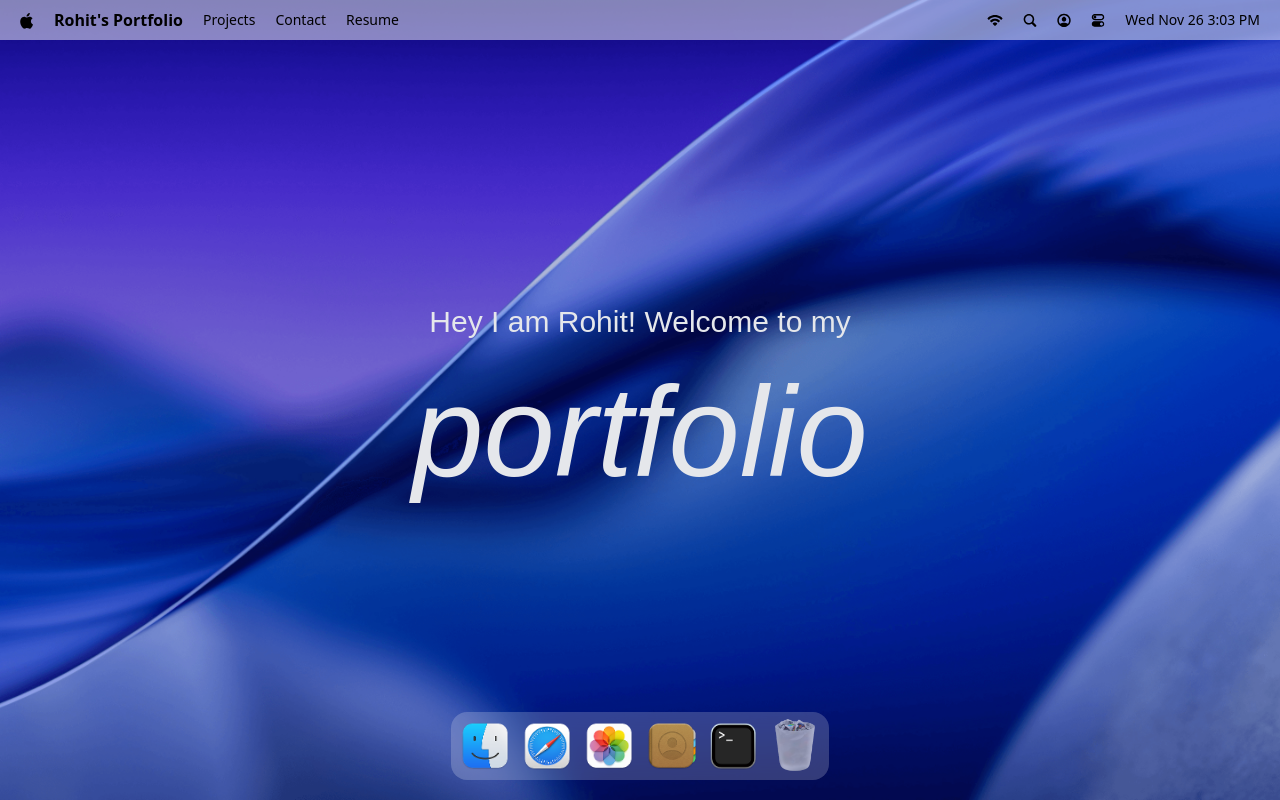
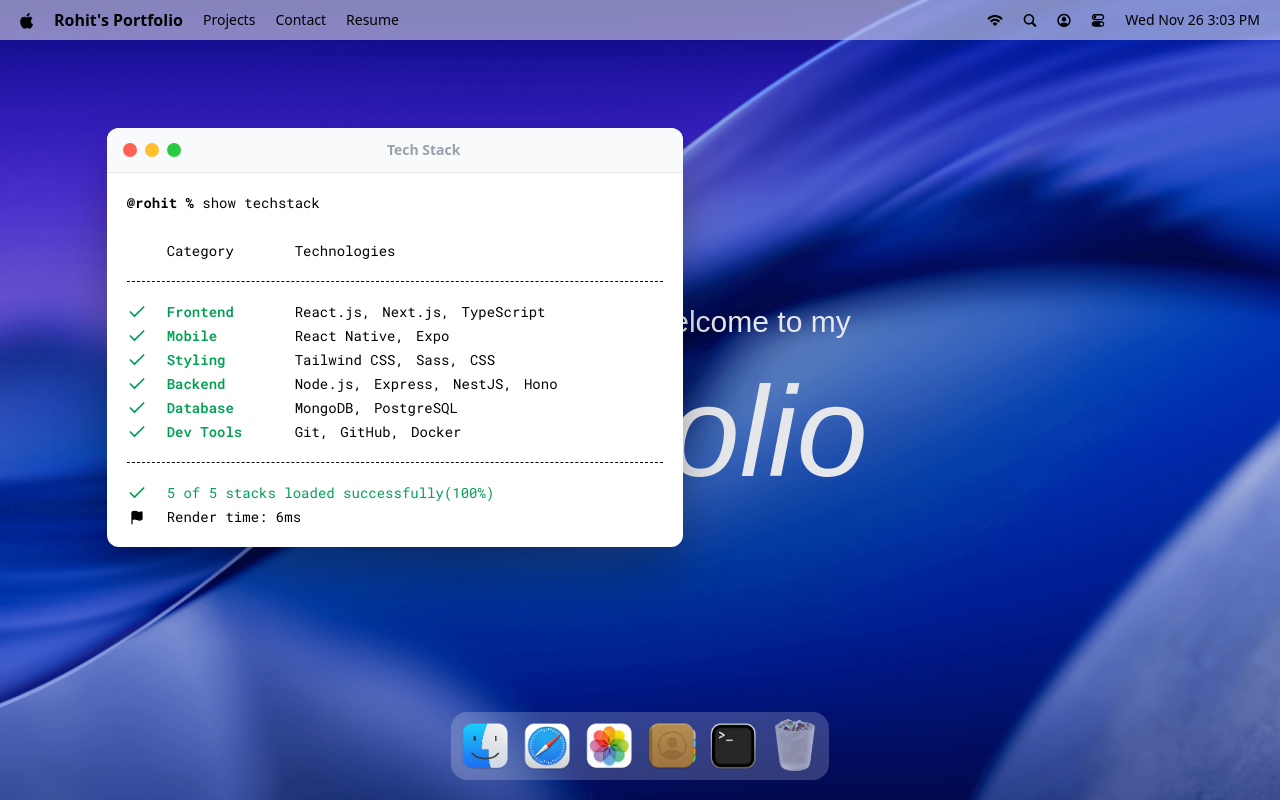
Before and after one commit to rohitkum7/alternate_mac_portfolio, a React (Vite) app: page / in a window 1280 px wide. Both pictures are taken after a click on the button 733 px from the left and 746 px from the top of the page. Built offline with nearby package versions, Linux system fonts and the light colour scheme; a web font is replaced by a local one.

Commit message:
Implement a hoc for managing state and a window

```diff
--- a/src/App.jsx
+++ b/src/App.jsx
@@ -1,5 +1,10 @@
+import gsap from "gsap";
+import { Draggable } from "gsap/Draggable";
+
 import { Dock, Navbar, Welcome } from "#components";
-import React from "react";
+import Terminal from "#windows";
+
+gsap.registerPlugin(Draggable);
 
 const App = () => {
   return (
@@ -8,6 +13,8 @@ const App = () => {
         <Navbar />
         <Welcome />
         <Dock />
+
+        <Terminal />
       </main>
     </div>
   );
--- /dev/null
+++ b/src/components/WindowControls.jsx
@@ -0,0 +1,15 @@
+import useWindowStore from "#store/window";
+import React from "react";
+
+const WindowControls = ({ target }) => {
+  const { closeWindow } = useWindowStore();
+  return (
+    <div id="window-controls">
+      <div className="close" onClick={() => closeWindow(target)} />
+      <div className="minimize" />
+      <div className="maximize" />
+    </div>
+  );
+};
+
+export default WindowControls;
--- a/src/components/index.js
+++ b/src/components/index.js
@@ -1,5 +1,6 @@
 import Navbar from "./Navbar";
 import Welcome from "./Welcome";
 import Dock from "./Dock";
+import WindowControls from "./WindowControls";
 
-export { Navbar, Welcome, Dock };
+export { Navbar, Welcome, Dock, WindowControls };
--- /dev/null
+++ b/src/hoc/WindowWrapper.jsx
@@ -0,0 +1,55 @@
+import useWindowStore from "#store/window";
+import { useGSAP } from "@gsap/react";
+import gsap from "gsap";
+import React, { useLayoutEffect, useRef } from "react";
+import { Draggable } from "gsap/Draggable";
+
+const WindowWrapper = (Component, windowKey) => {
+  const Wrapped = (props) => {
+    const { focusWindow, windows } = useWindowStore();
+    const { isOpen, zIndex } = windows[windowKey];
+    const ref = useRef(null);
+
+    useGSAP(() => {
+      const el = ref.current;
+      if (!el || !isOpen) return;
+
+      el.style.display = "block";
+      gsap.fromTo(
+        el,
+        { scale: 0.8, opacity: 0, y: 40 },
+        { scale: 1, opacity: 1, y: 0, duration: 0.4, ease: "power3.out" }
+      );
+    }, [isOpen]);
+
+    useGSAP(() => {
+      const el = ref.current;
+      if (!el) return;
+
+      const [instance] = Draggable.create(el, {
+        onPress: () => focusWindow(windowKey),
+      });
+
+      return () => instance.kill();
+    }, []);
+
+    useLayoutEffect(() => {
+      const el = ref.current;
+      if (!el) return;
+      el.style.display = isOpen ? "block" : "none";
+    }, [isOpen]);
+
+    return (
+      <section id={windowKey} ref={ref} style={{ zIndex }} className="absolute">
+        <Component {...props} />
+      </section>
+    );
+  };
+
+  Wrapped.displayName = `windowWrapper(${
+    Component.displayName || Component.name || "Component"
+  })`;
+  return Wrapped;
+};
+
+export default WindowWrapper;
--- /dev/null
+++ b/src/windows/Terminal.jsx
@@ -0,0 +1,57 @@
+import { WindowControls } from "#components";
+import { techStack } from "#constants";
+import WindowWrapper from "#hoc/WindowWrapper";
+import { Check, Flag } from "lucide-react";
+import React from "react";
+
+const Terminal = () => {
+  return (
+    <>
+      <div id="window-header">
+        <WindowControls target="terminal" />
+        <h2>Tech Stack</h2>
+      </div>
+
+      <div className="techstack">
+        <p>
+          <span className="font-bold">@rohit % </span>
+          show techstack
+        </p>
+        <div className="label">
+          <p className="w-32">Category</p>
+          <p>Technologies</p>
+        </div>
+        <ul className="content">
+          {techStack.map(({ category, items }) => (
+            <li key={category} className="flex items-center">
+              <Check className="check" size={20} />
+              <h3>{category}</h3>
+              <ul>
+                {items.map((item, i) => (
+                  <li key={i}>
+                    {item}
+                    {i < items.length - 1 ? "," : ""}
+                  </li>
+                ))}
+              </ul>
+            </li>
+          ))}
+        </ul>
+
+        <div className="footnote">
+          <p>
+            <Check size={20} /> 5 of 5 stacks loaded successfully(100%)
+          </p>
+          <p className="text-black">
+            <Flag size={15} fill="black" />
+            Render time: 6ms
+          </p>
+        </div>
+      </div>
+    </>
+  );
+};
+
+const TerminalWindow = WindowWrapper(Terminal, "terminal");
+
+export default TerminalWindow;
--- /dev/null
+++ b/src/windows/index.js
@@ -0,0 +1,3 @@
+import Terminal from "./Terminal";
+
+export default Terminal;
```
